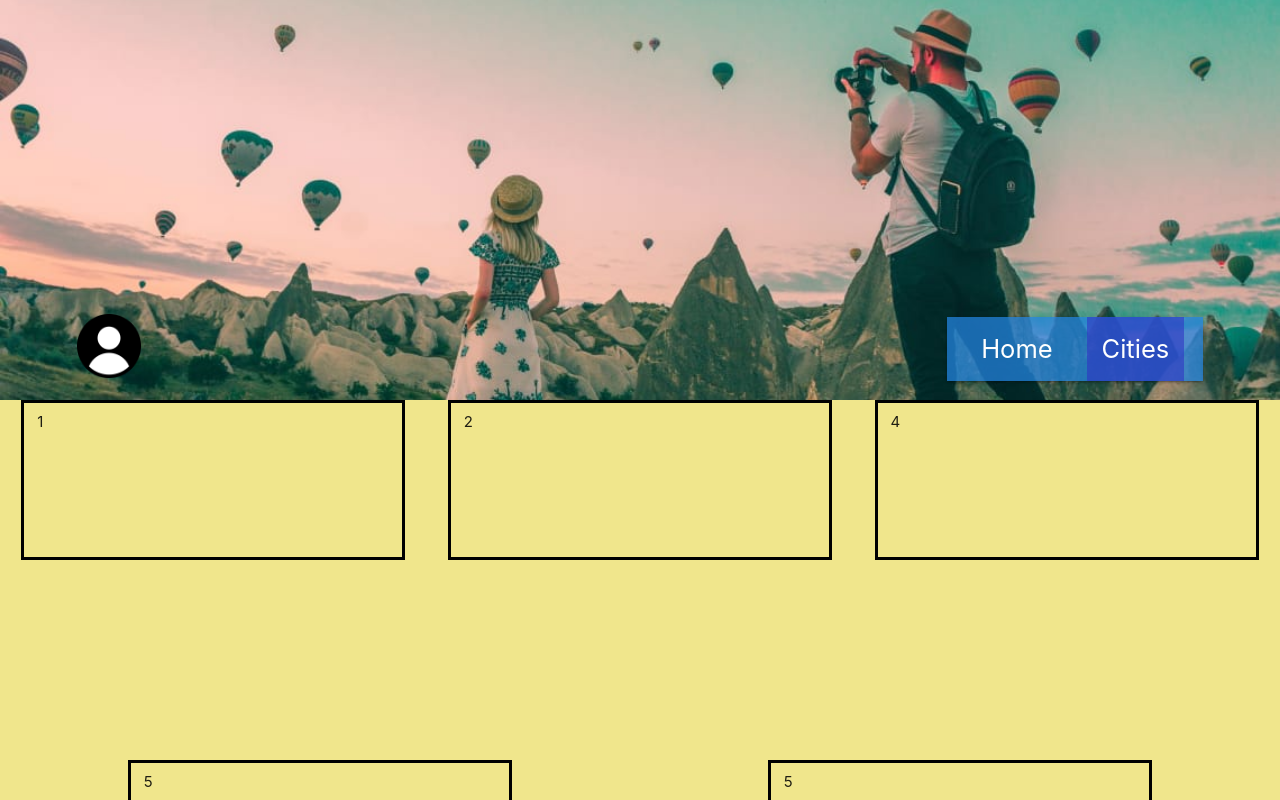
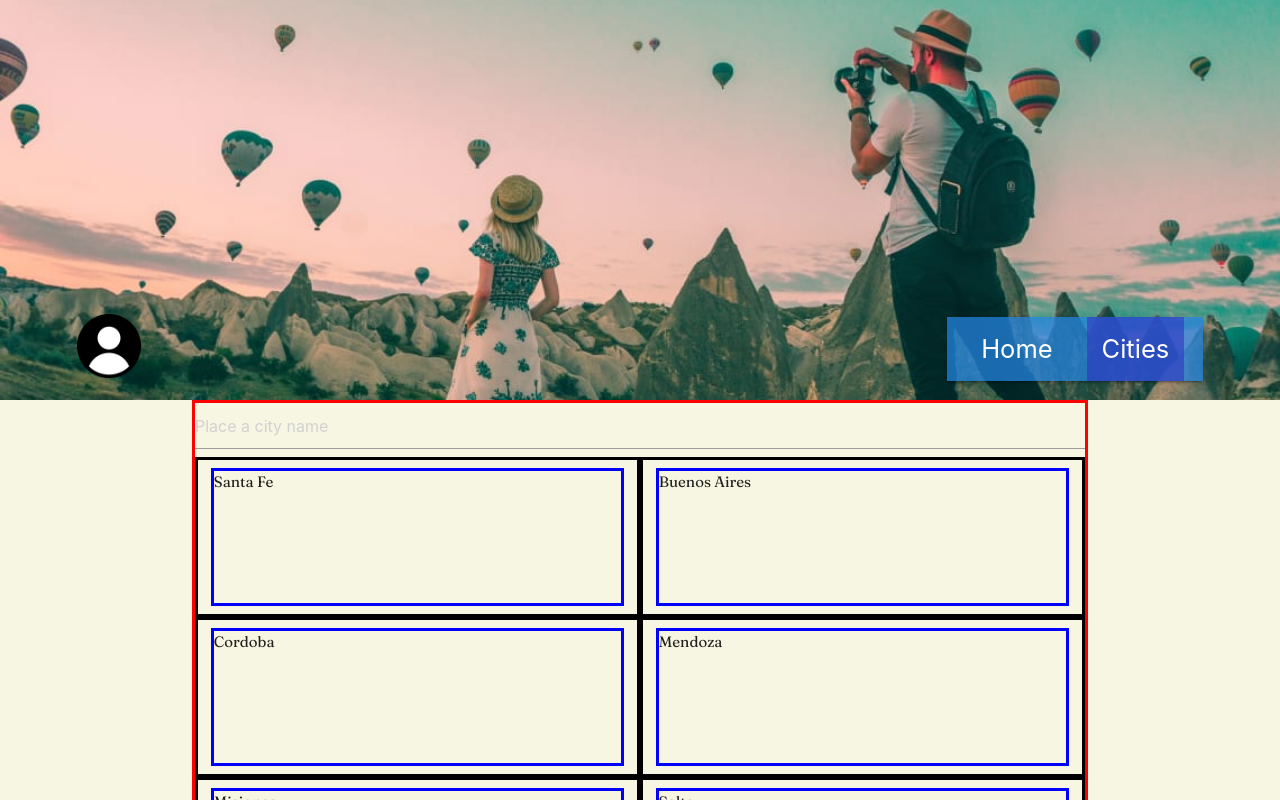
Before and after one commit to FranciscoFlorentin/FlorentinMytinerary, a React (Create React App) app in the folder frontend/: page /cities in a window 1280 px wide. Shown: the top 800 px of the page. Built offline with nearby package versions, Linux system fonts and the light colour scheme.

Commit message:
agregue el filtro y componentes cities y city

```diff
--- a/frontend/src/App.css
+++ b/frontend/src/App.css
@@ -237,17 +237,20 @@ footer{
   text-align: center;
 }
 
-.prueba{
-  width: 100vw;
-  height: 90vh;
-  background-color: khaki;
+/* City */
+.sectionCities{
+  border: solid red;
   display: flex;
   flex-wrap: wrap;
-  justify-content: space-around;
 }
-.prueba div{
+.city1{
+  width: 50%;
+  height: 20vh;
   border: solid black;
   padding: 1vh 1vw;
-  height: 20vh;
-  width: 30vw;
 }
+.city2{
+  border: solid blue;
+  width: 100%;
+  height: 100%;
+}
--- a/frontend/src/components/Cities.js
+++ b/frontend/src/components/Cities.js
@@ -1,16 +1,21 @@
+import { useState,useEffect } from "react"
+import City from "./City"
+
+const cities=[{id:"sf" ,name:"Santa Fe"},{id:"ba" ,name:"Buenos Aires"},{id:"cb" ,name:"Cordoba"},
+{id:"mz" ,name:"Mendoza"},{id:"mn" ,name:"Misiones"},{id:"st" ,name:"Salta"},{id:"sj" ,name:"San Juan"},
+{id:"jj" ,name:"Jujuy"}]
+
 const Cities=()=>{
+    const [inputValue,setImputValue]=useState("");
     return (
         <>
-            <div className="prueba">
-                <div>1
-                </div>
-                <div>2</div>
-
-                <div>4</div>
-
-                <div>5</div>
-                <div>5</div>
-            </div>
+            <section className="container sectionCities">
+                <input type="text" placeholder="Place a city name" onChange={(e)=>setImputValue(e.target.value)}/>
+                {cities.map(city=>{
+                    return (city.name.toUpperCase().indexOf(inputValue.toUpperCase()) === 0)
+                    && <City city={city.name}/>
+                })}
+            </section>
         </>
     )
 }
--- /dev/null
+++ b/frontend/src/components/City.js
@@ -0,0 +1,15 @@
+import React, { Component } from 'react'
+
+export default class City extends Component {
+    render() {
+        return (
+            <>
+                <div className="city1">
+                    <div className="city2">
+                        {this.props.city}
+                    </div>
+                </div>
+            </>
+        )
+    }
+}
```
Also changed, not shown: 1 other file (tests, documents, lock files or other folders).
